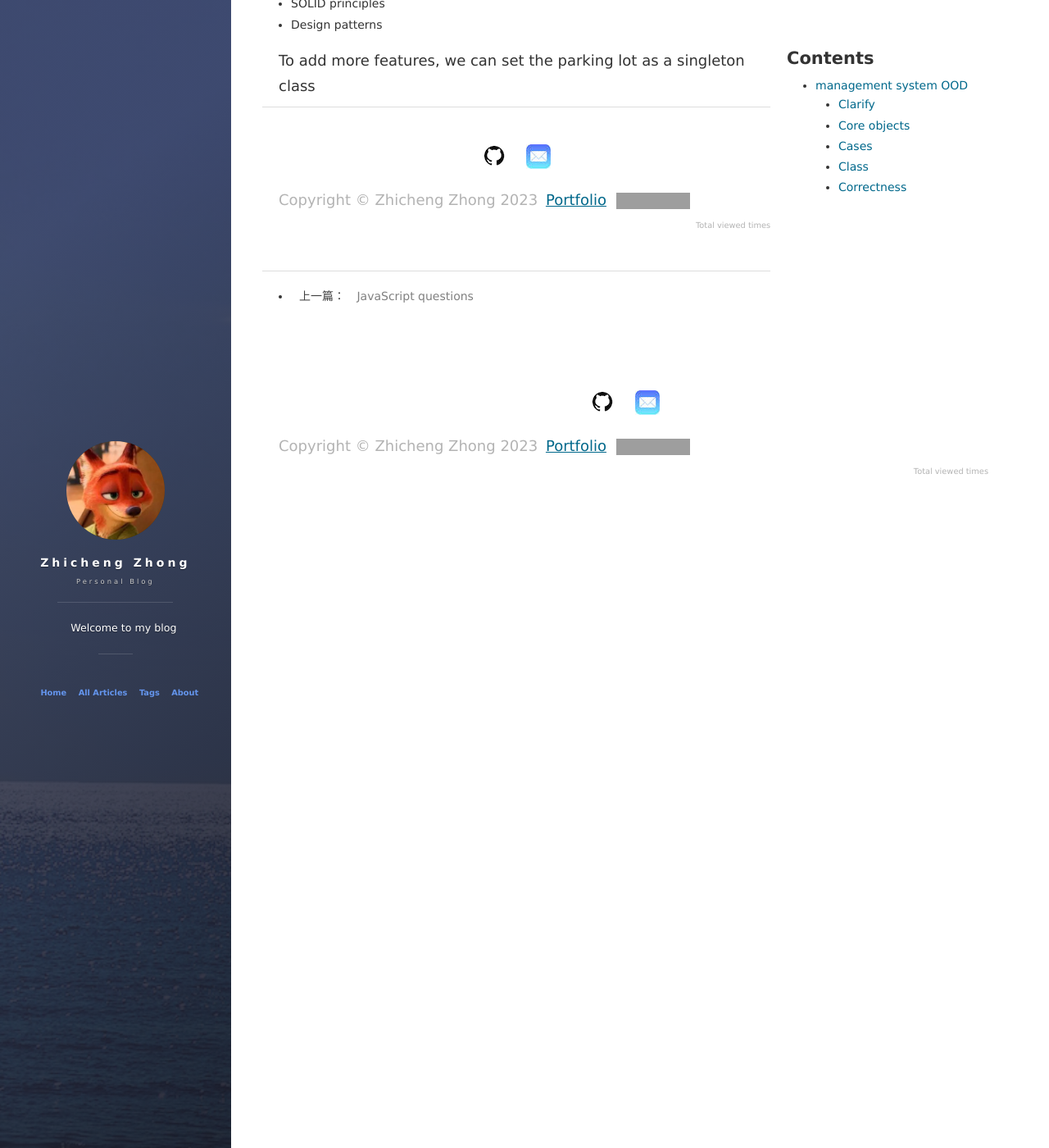
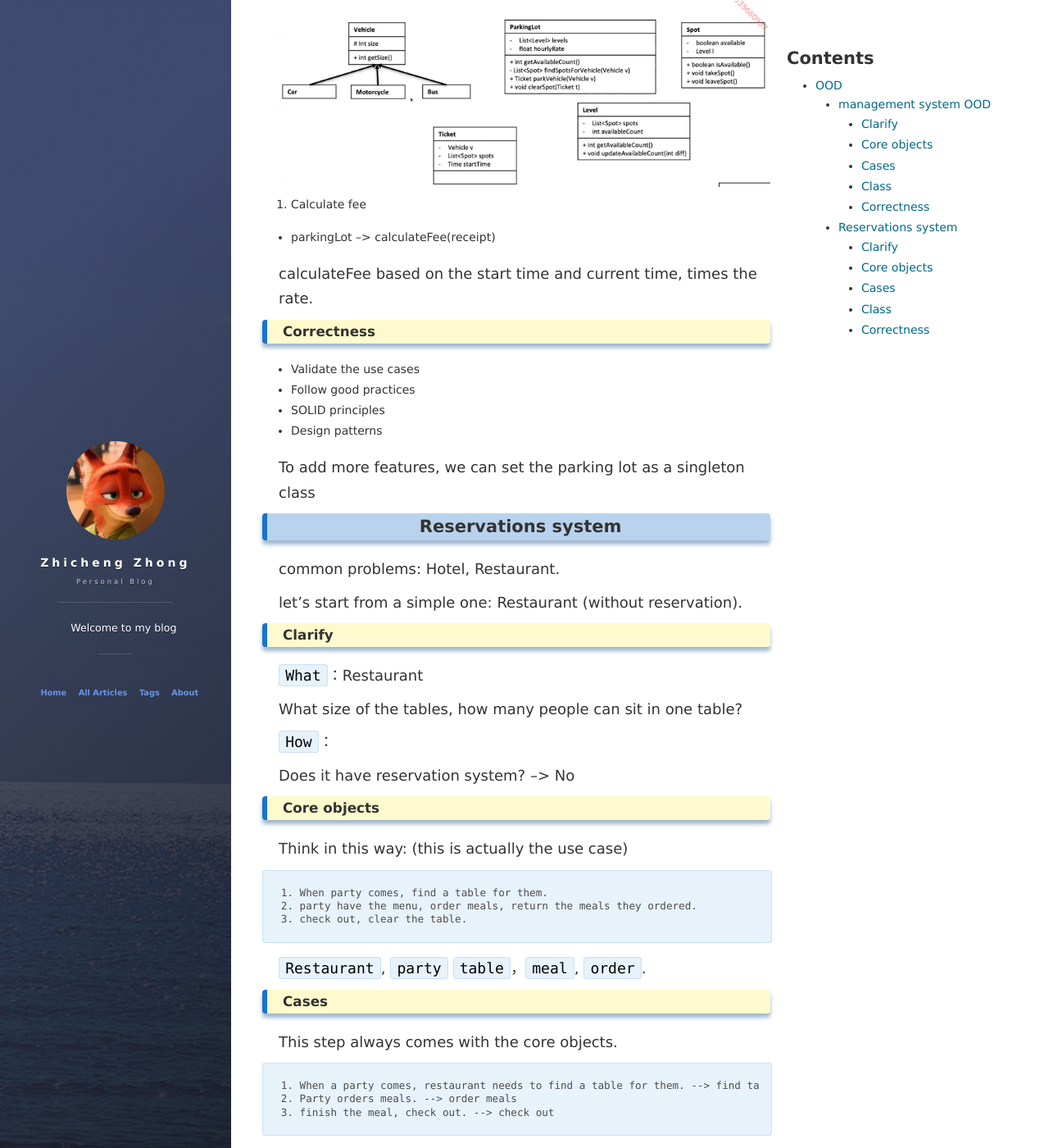
Before and after one commit to ChrisZZhong/chriszzhong.github.io, a Jekyll site: the page built from _posts/2023-11-14-OOD.md, in a window 1280 px wide and 1400 px high, scrolled down 5163 px. Shown: the whole window at 82% size. Built offline with Jekyll 4.4.1, drawn with Linux system fonts in a browser that asks for light colours; nearby versions of some CDN libraries; comment, search, counter and statistics services are not loaded; some of the changed text lies outside the part shown; grey boxes are pictures that could not be loaded.

Commit message:
update OOD

````diff
--- a/_posts/2023-11-14-OOD.md
+++ b/_posts/2023-11-14-OOD.md
@@ -5,6 +5,10 @@
 description: "OOD"
 tag: OOD & System Design
 ---
+
+# OOD
+
+<img src="/images/OOD/OOD.png">
 
 ## management system OOD
 
@@ -164,3 +168,90 @@
 - Design patterns
 
 To add more features, we can set the parking lot as a singleton class
+
+## Reservations system
+
+common problems: Hotel, Restaurant.
+
+let's start from a simple one: Restaurant (without reservation).
+
+### Clarify
+
+`What`：Restaurant
+
+What size of the tables, how many people can sit in one table?
+
+`How`：
+
+Does it have reservation system? --> No
+
+### Core objects
+
+Think in this way: (this is actually the use case)
+
+```
+1. When party comes, find a table for them.
+2. party have the menu, order meals, return the meals they ordered.
+3. check out, clear the table.
+```
+
+`Restaurant`, `party` `table`，`meal`, `order`.
+
+### Cases
+
+This step always comes with the core objects.
+
+```
+1. When a party comes, restaurant needs to find a table for them. --> find table
+2. Party orders meals. --> order meals
+3. finish the meal, check out. --> check out
+```
+
+### Class
+
+1. find table
+
+find a table, mark the table as occupied, return the table.
+
+```
+For Restaurant:
+   - Add a method `findTable()` in restaurant class, return a Table object.
+For Table:
+   - Add a boolean attribute `available` in table class and a method `isAvailable()`.
+```
+
+<img src="/images/OOD/OOD_reservation_findTable.png">
+
+2. order meals
+
+order take a list of meals and return a order receipt.
+
+```
+For Restaurant:
+   - Add a method `orderMeal()` in restaurant class, return an Order object.
+For Order:
+   - add a field `List<Meal> meals`
+   - add a field `int id`
+   - add a field `int tableId`
+```
+
+<img src="/images/OOD/OOD_reservation_orderMeal.png">
+
+3. check out
+
+get the total price of the meals, clear the table.
+
+```
+For Restaurant:
+   - Add a method `checkOut(int tableID)` in restaurant class, no return.
+For Table:
+   - Add a method `clearTable()` in table class, no return. (or use the occupiedOrUnoccupied method)
+For Order:
+   - Add a method `calculatePrice()` in order class, return the price.
+```
+
+<img src="/images/OOD/OOD_reservation_checkOut.png">
+
+### Correctness
+
+review the use cases, follow good practices, SOLID principles, design patterns.
````
Also changed, not shown: images/OOD/OOD.png (added), images/OOD/OOD_reservation_checkOut.png (added), images/OOD/OOD_reservation_core_objects.png (added), images/OOD/OOD_reservation_findTable.png (added), images/OOD/OOD_reservation_orderMeal.png (added).
